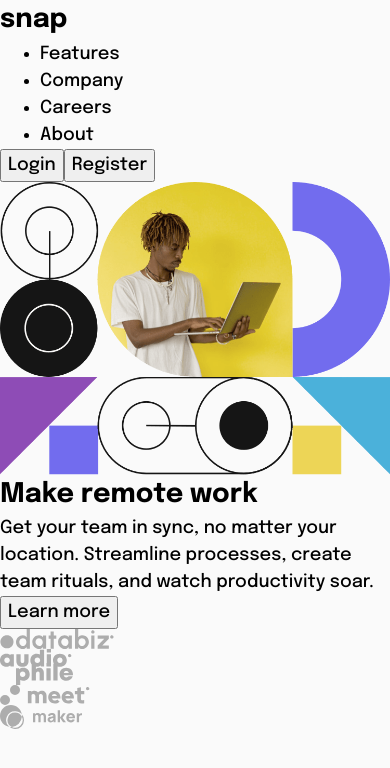
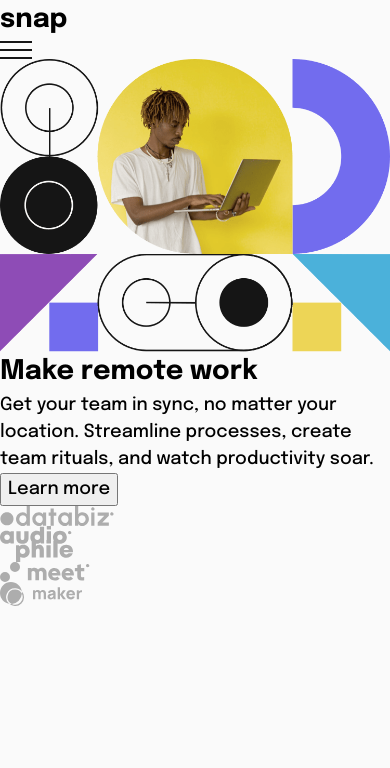
Before and after one commit to SerPet-eng/intro-section-with-dropdown-navigation-main, a React (Vite) app: page / in a window 390 px wide. Shown: the top 768 px of the page. Built offline with nearby package versions, Linux system fonts and the light colour scheme.

Commit message:
Updating NavBar.jsx and App.jsx
 - the `menu` section has been commented for now. The purpose of this is to make a room for "styling" the navbar in mobile first.

 - App.jsx have an element that has been which is an <div classname='app'>. For styling and for separating the "app" to the "body"

```diff
--- a/src/App.jsx
+++ b/src/App.jsx
@@ -4,8 +4,10 @@ import Body from './components/Body';
 export default function App() {
   return (
     <>
-      <NavBar />
-      <Body />
+      <div className="app">
+        <NavBar />
+        <Body />
+      </div>
     </>
   );
 }
--- a/src/components/NavBar/NavBar.jsx
+++ b/src/components/NavBar/NavBar.jsx
@@ -1,8 +1,12 @@
+import MenuIcon from '../../../images/icon-menu.svg';
+
 export default function NavBar() {
   return (
     <>
       <nav className="nav">
         <h1 className="nav__title">snap</h1>
+        <img src={MenuIcon} alt="A menu icon" className="nav__menu" />
+        {/* <div className="menu">
           <ul>
             <li>Features</li>
             <li>Company</li>
@@ -13,6 +17,7 @@ export default function NavBar() {
             <button className="button">Login</button>
             <button className="button">Register</button>
           </div>
+        </div> */}
       </nav>
     </>
   );
```
Lines whose indentation alone changed are shown as unchanged.
